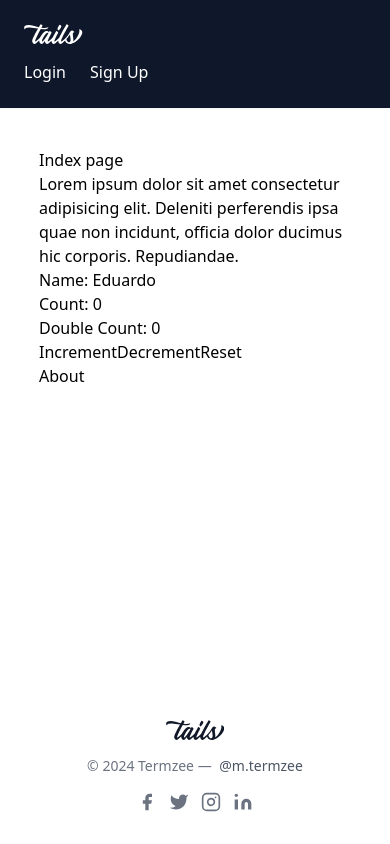
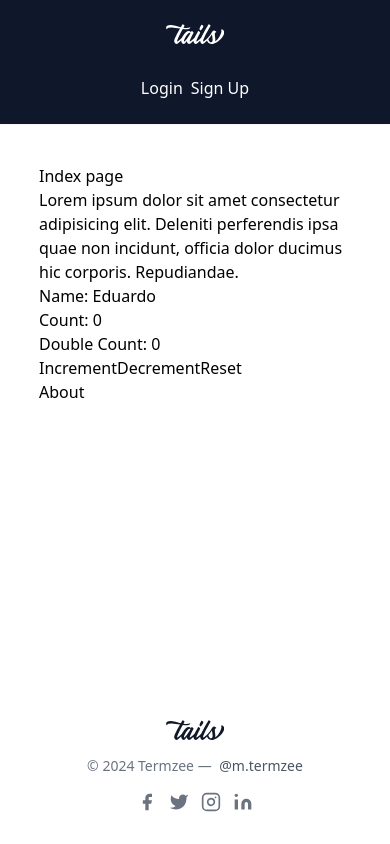
Before and after one commit to mtermzee/gastronomy-project, a Nuxt app: page / in a window 390 px wide. Built offline with nearby package versions, Linux system fonts and the light colour scheme; no server answers.

Commit message:
fix responsive nav

```diff
--- a/components/nav/AppHeader.vue
+++ b/components/nav/AppHeader.vue
@@ -1,6 +1,6 @@
 <template>
 	<header class="w-full mb-10 text-white bg-slate-900 shadow-sm body-font">
-		<div class="container flex flex-col items-start justify-between p-6 mx-auto md:flex-row">
+		<div class="container flex flex-col items-center justify-between p-6 mx-auto md:flex-row">
 			<a class="flex items-center mb-4 font-medium text-gray-900 title-font md:mb-0">
 				<svg class="w-auto h-5 text-white fill-current" viewBox="0 0 202 69" xmlns="http://www.w3.org/2000/svg">
 					<path
@@ -9,7 +9,7 @@
 				</svg>
 			</a>
 			<nav v-if="user"
-				class="flex flex-wrap items-center justify-center pl-24 text-base md:ml-auto md:mr-auto gap-5">
+				class="flex flex-wrap items-center justify-center pl-0 md:pl-24 text-base md:ml-auto md:mr-auto gap-5">
 				<NuxtLink to="/" class="font-medium hover:text-gray-400">
 					Home
 				</NuxtLink>
@@ -17,15 +17,14 @@
 					Smoothies
 				</NuxtLink>
 			</nav>
-			<div class="items-center h-full" v-if="!user">
-				<NuxtLink to="/auth/login" class="mr-5 font-medium hover:text-gray-400">Login</NuxtLink>
-				<NuxtLink to="/auth/register" class="mr-5 font-medium hover:text-gray-400">
+			<div v-if="!user" class="flex flex-wrap justify-center gap-2 mt-4 md:mt-0">
+				<NuxtLink to="/auth/login" class="mr-0 md:mr-5 font-medium hover:text-gray-400">Login</NuxtLink>
+				<NuxtLink to="/auth/register" class="font-medium hover:text-gray-400">
 					Sign Up
 				</NuxtLink>
 			</div>
-
-			<div class="items-center h-full" v-if="user">
-				<NuxtLink to="/user/profile" class="mr-5 font-medium hover:text-gray-400">Profile</NuxtLink>
+			<div v-if="user" class="flex flex-wrap justify-center items-center gap-2 mt-4 md:mt-0">
+				<NuxtLink to="/user/profile" class="mr-0 md:mr-5 font-medium hover:text-gray-400">Profile</NuxtLink>
 				<button @click="logout"
 					class="px-4 py-2 text-xs font-bold text-white uppercase transition-all duration-150 bg-rose-500 rounded shadow outline-none active:bg-rose-600 hover:shadow-md focus:outline-none ease">Logout</button>
 			</div>
```
